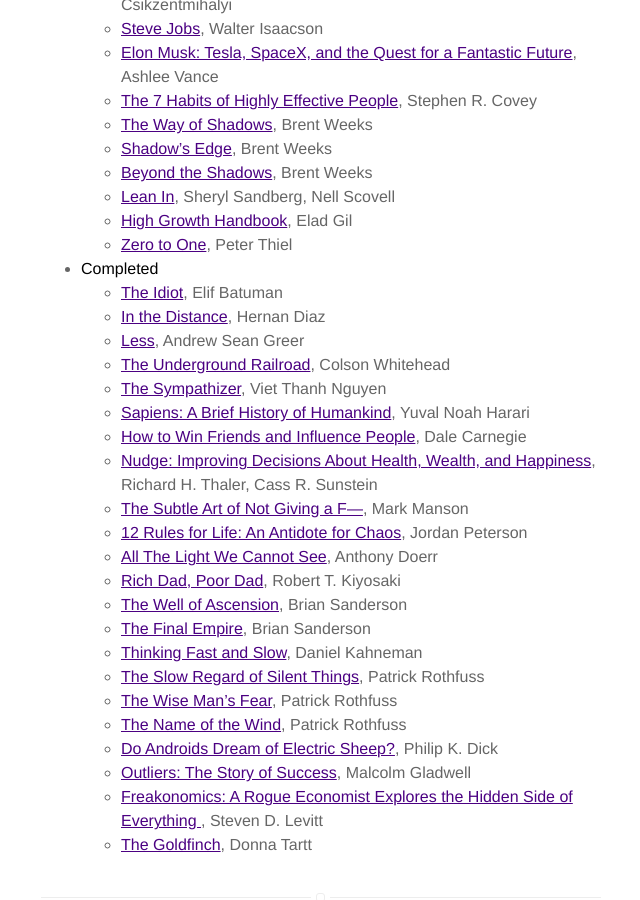
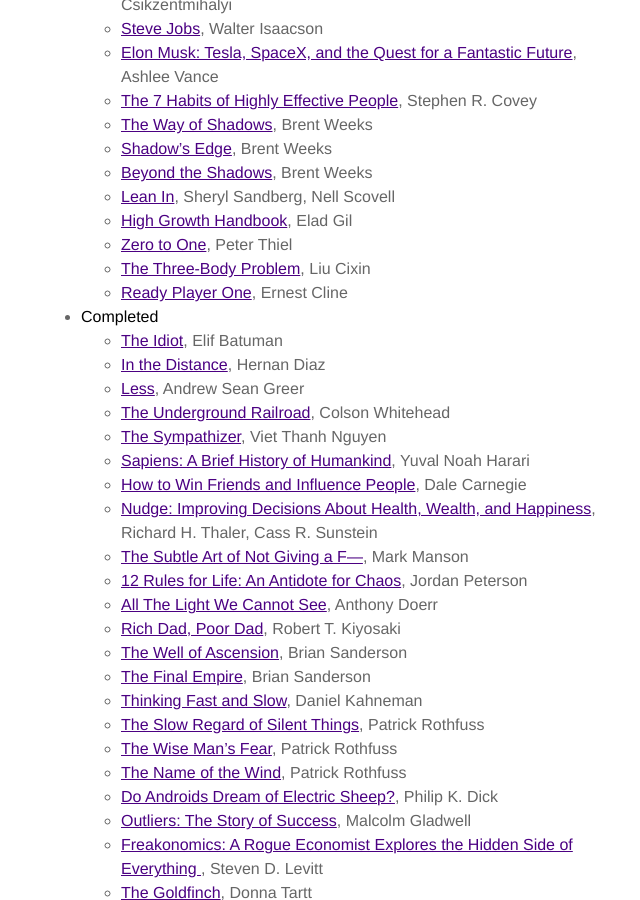
Before and after one commit to OldGuo/oldguo.github.io, a Jekyll site: the page built from about.md, in a window 1280 px wide and 900 px high, scrolled down 1140 px. Shown: the whole window, without its empty margins (319-959 px from the left). Built offline with Jekyll 4.4.1, drawn with Linux system fonts in a browser that asks for light colours.

Commit message:
[11/17] Update reading

```diff
--- a/about.md
+++ b/about.md
@@ -36,6 +36,8 @@
   - [Lean In](https://www.goodreads.com/book/show/16071764-lean-in), Sheryl Sandberg, Nell Scovell
   - [High Growth Handbook](https://www.goodreads.com/book/show/40536148-high-growth-handbook), Elad Gil
   - [Zero to One](https://www.goodreads.com/book/show/18050143-zero-to-one), Peter Thiel
+  - [The Three-Body Problem](https://www.goodreads.com/book/show/20518872-the-three-body-problem), Liu Cixin
+  - [Ready Player One](https://www.goodreads.com/book/show/9969571-ready-player-one), Ernest Cline
 - **Completed**
   - [The Idiot](https://www.goodreads.com/book/show/30962053-the-idiot), Elif Batuman
   - [In the Distance](https://www.goodreads.com/book/show/34381330-in-the-distance), Hernan Diaz
```
